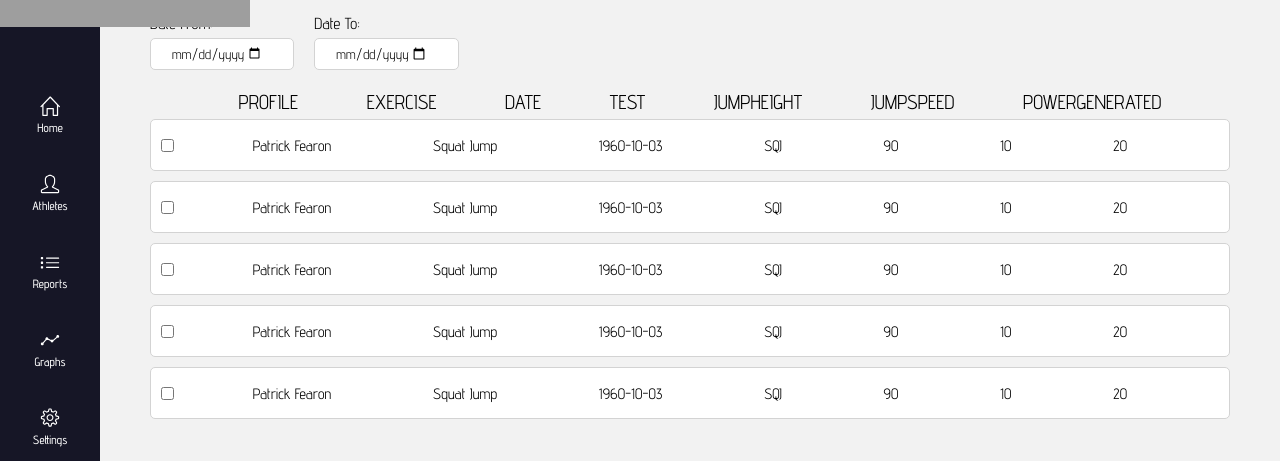
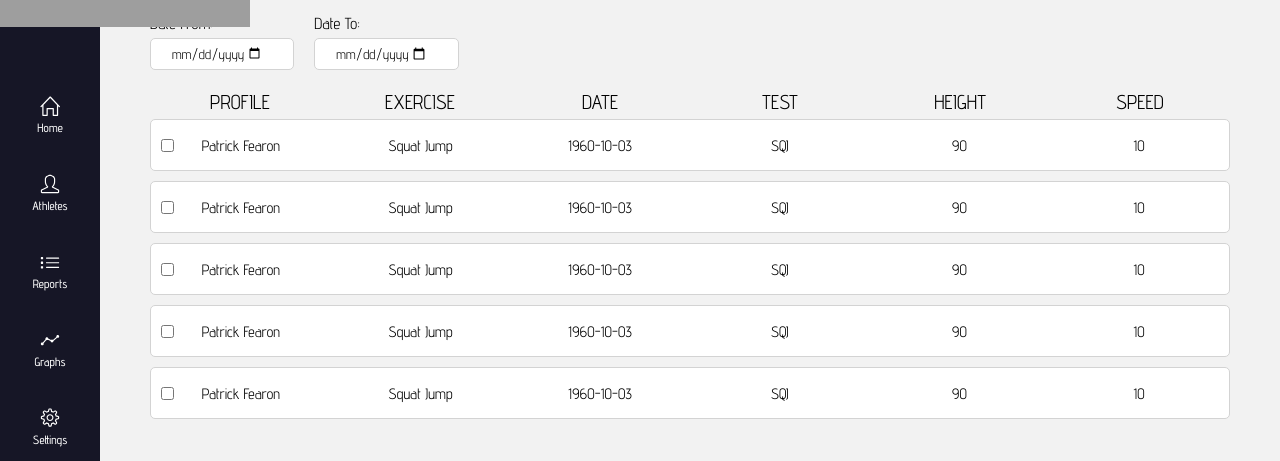
Before and after one commit to VladeanClaudiu/danu-react-web-challenge, a React (Vite) app in the folder danu-react-web-app/: page /athlete/activity in a window 1280 px wide. Both pictures are taken after a click on the button "Login". Shown: the part 339-800 px from the top of the page. Built offline with nearby package versions, Linux system fonts and the light colour scheme; grey boxes are pictures that could not be loaded.

Commit message:
fixed css for each cell

```diff
--- a/danu-react-web-app/src/App.css
+++ b/danu-react-web-app/src/App.css
@@ -585,8 +585,7 @@ body {
   display: flex;
   flex-direction: row;
   align-items: center;
-  justify-content: space-evenly;
-  margin-left: 20px;
+  justify-content: space-around;
 }
 
 .athlete-activity-table-headings h4{
@@ -594,6 +593,8 @@ body {
   font-weight: 400;
   text-transform: uppercase;
   font-size: 20px;
+  width: 100px;
+  text-align: center;
 }
 
 .athlete-activity-table-datacell {
@@ -615,11 +616,13 @@ body {
   display: flex;
   flex-direction: row;
   align-items: center;
-  justify-content: space-evenly;
+  justify-content: space-around;
 }
 
 .athlete-activity-table-datacell h4 {
+  width: 100px;
   font-weight: 400;
   margin-top: 14px;
   font-size: 15px;
+  text-align: center;
 }
--- a/danu-react-web-app/src/components/AthleteActivity.jsx
+++ b/danu-react-web-app/src/components/AthleteActivity.jsx
@@ -27,9 +27,9 @@ function AthleteActivity(props) {
                             <h4>{activities.data.exercise}</h4>
                             <h4>{activities.data.date}</h4>
                             <h4>{activities.data.test}</h4>
-                            <h4>{activities.data.jumpHeight}</h4>
-                            <h4>{activities.data.jumpSpeed}</h4>
-                            <h4>{activities.data.powerGenerated}</h4>
+                            <h4>{activities.data.height}</h4>
+                            <h4>{activities.data.speed}</h4>
+
                         </div>
                   </div>
             )
@@ -117,7 +117,7 @@ function AthleteActivity(props) {
             <div className="athlete-activity-tables">
                 {activityTableHeadings}
                 <div className="athlete-activity-table-datacells">
-                    {activityTableData}
+                {activityTableData}
                 </div>
             </div>
 
--- a/danu-react-web-app/src/data/data.js
+++ b/danu-react-web-app/src/data/data.js
@@ -494,9 +494,8 @@ export function activityData(searchProfileId = 1) {
               exercise: "Squat Jump",
               date: "1960-10-03",
               test: "SQJ",
-              jumpHeight: 90,
-              jumpSpeed: 10,
-              powerGenerated: 20,
+              height: 90,
+              speed: 10,
             },
           },
           {
@@ -505,9 +504,8 @@ export function activityData(searchProfileId = 1) {
               exercise: "Squat Jump",
               date: "1960-10-03",
               test: "SQJ",
-              jumpHeight: 90,
-              jumpSpeed: 10,
-              powerGenerated: 20,
+              height: 90,
+              speed: 10,
             },
           },
           {
@@ -516,9 +514,8 @@ export function activityData(searchProfileId = 1) {
               exercise: "Squat Jump",
               date: "1960-10-03",
               test: "SQJ",
-              jumpHeight: 90,
-              jumpSpeed: 10,
-              powerGenerated: 20,
+              height: 90,
+              speed: 10,
             },
           },
           {
@@ -527,9 +524,8 @@ export function activityData(searchProfileId = 1) {
               exercise: "Squat Jump",
               date: "1960-10-03",
               test: "SQJ",
-              jumpHeight: 90,
-              jumpSpeed: 10,
-              powerGenerated: 20,
+              height: 90,
+              speed: 10,
             },
           },
           {
@@ -538,9 +534,8 @@ export function activityData(searchProfileId = 1) {
               exercise: "Squat Jump",
               date: "1960-10-03",
               test: "SQJ",
-              jumpHeight: 90,
-              jumpSpeed: 10,
-              powerGenerated: 20,
+              height: 90,
+              speed: 10,
             },
           },
         ],
```
